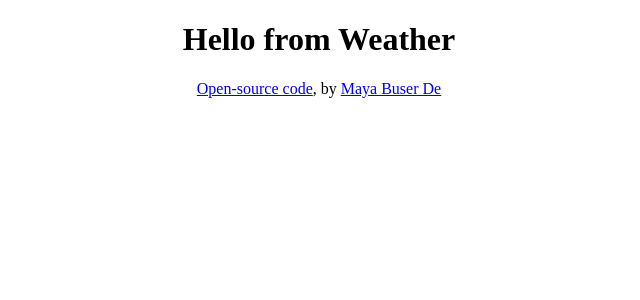
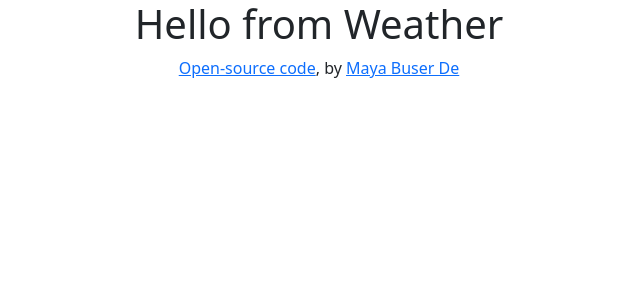
Before and after one commit to mayabuserde/weatherEngine, a React (Create React App) app: page / in a window 1280 px wide. Shown: the top 300 px of the page, without its empty margins (321-961 px from the left). Built offline with nearby package versions, Linux system fonts and the light colour scheme.

Commit message:
adding Bootstrap

```diff
--- a/package.json
+++ b/package.json
@@ -6,6 +6,7 @@
     "@testing-library/jest-dom": "^5.14.1",
     "@testing-library/react": "^11.2.7",
     "@testing-library/user-event": "^12.8.3",
+    "bootstrap": "^5.0.2",
     "react": "^17.0.2",
     "react-dom": "^17.0.2",
     "react-scripts": "4.0.3",
--- a/src/App.js
+++ b/src/App.js
@@ -1,13 +1,15 @@
-
+import Weather from "./Weather";
 import './App.css';
 
 export default function App() {
   return (
     <div className="App">
-     <h1>Hello from Weather</h1>
-<footer>
-<footer><a href="https://github.com/mayabuserde/weatherEngine" target="_blank" rel="noreferrer">Open-source code</a>, by <a href="https://mayabuserde.github.io/" target="_blank" rel="noreferrer">Maya Buser De</a></footer>
-</footer>
+     <div class="container">
+       <Weather />
+
+       <footer><a href="https://github.com/mayabuserde/weatherEngine" target="_blank" rel="noreferrer">Open-source code</a>, by <a href="https://mayabuserde.github.io/" target="_blank" rel="noreferrer">Maya Buser De</a></footer>
+
+     </div>
     </div>
   );
 }
--- /dev/null
+++ b/src/Weather.js
@@ -0,0 +1,7 @@
+import React from "react";
+
+export default function Weather() {
+    return (
+        <h1>Hello from Weather</h1>
+    )
+}
--- a/src/index.js
+++ b/src/index.js
@@ -2,6 +2,7 @@ import React from 'react';
 import ReactDOM from 'react-dom';
 import './index.css';
 import App from './App';
+import 'bootstrap/dist/css/bootstrap.css';
 
 
 ReactDOM.render(
```
Also changed, not shown: 1 other file (tests, documents, lock files or other folders).
